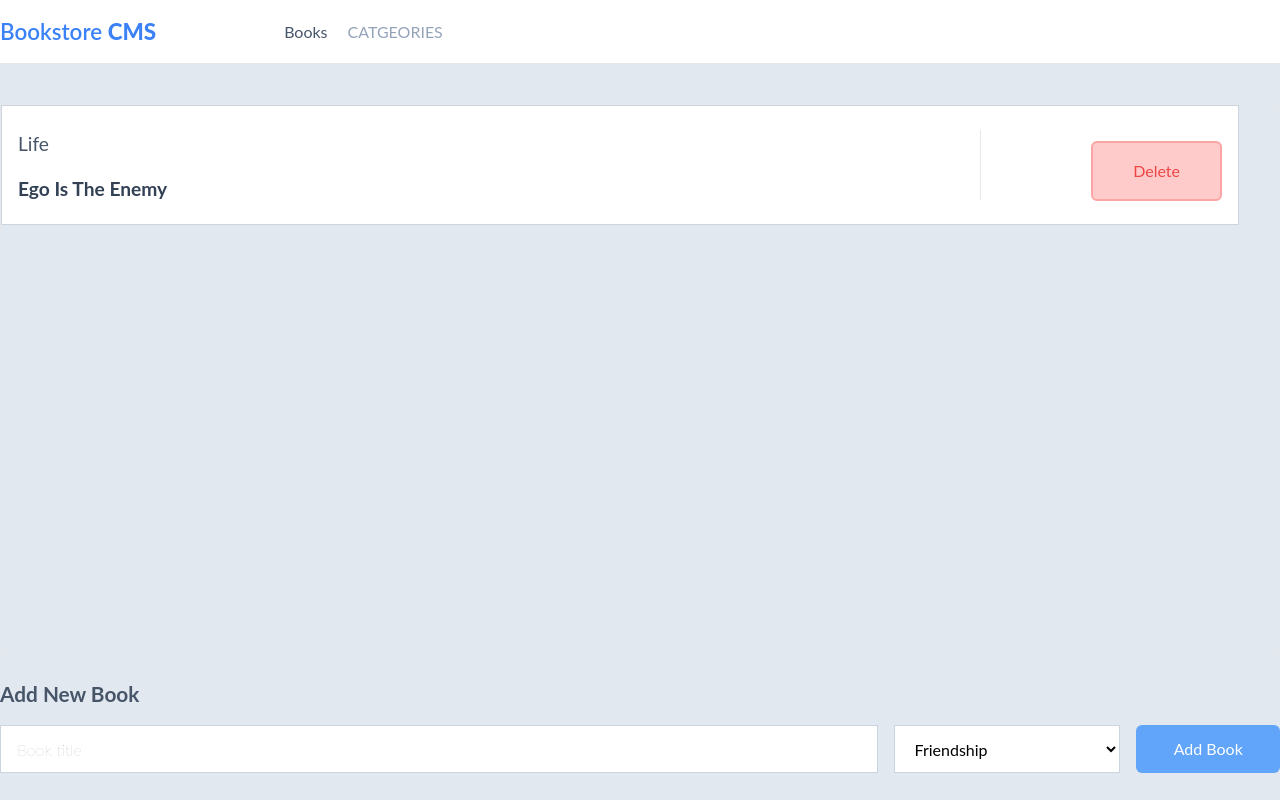
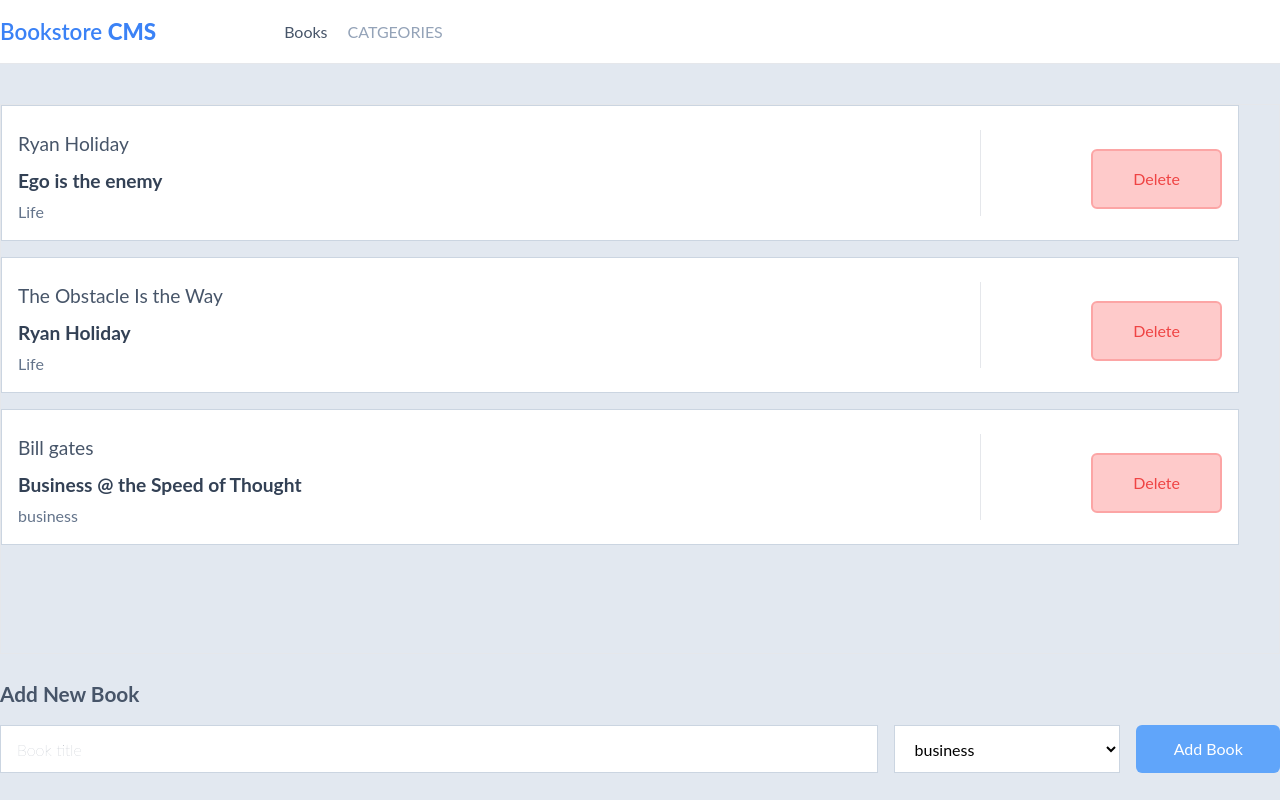
Before and after one commit to DjibrilM/book-store, a React (Create React App) app: page / in a window 1280 px wide. Built offline with nearby package versions, Linux system fonts and the light colour scheme.

Commit message:
add props to book component

```diff
--- a/src/App.jsx
+++ b/src/App.jsx
@@ -4,6 +4,7 @@ import { Routes, Route } from 'react-router';
 import Header from './components/Header';
 import React from 'react';
 import Books from './screens/Books';
+import Category from './components/Category';
 
 
 function App() {
@@ -12,6 +13,7 @@ function App() {
       <Header />
       <Routes>
         <Route element={<Books />} path='/' />
+        <Route path='categories' element={<Category />} />
       </Routes>
     </main>
   );
--- a/src/components/Book.jsx
+++ b/src/components/Book.jsx
@@ -1,11 +1,12 @@
 import React from 'react'
 
-const Book = () => {
+const Book = ({ title, author, category }) => {
     return (
-        <li className='w-full bg-white h-[calc(100vh-200px)] max-h-[7.5rem] border border-slate-300 flex px-4 py-6'>
+        <li className='w-full bg-white  max-h-[8.5rem] border border-slate-300 flex px-4 py-6'>
             <div className=" basis-4/5 h-full border-r">
-                <h3 className=' text-[1.2rem] text-slate-600'>Life</h3>
-                <h2 className='mt-4 text-[1.2rem] font-bold text-slate-700'>Ego Is The Enemy</h2>
+                <h3 className=' text-[1.2rem] text-slate-600'>{author}</h3>
+                <h2 className='mt-2 text-[1.2rem] font-bold text-slate-700'>{title}</h2>
+                <p className='mt-1 pb-4 text-slate-500'>{category}</p>
             </div>
 
             <div className="flex items-center w-1/5 h-full  justify-end   pl-7">
--- /dev/null
+++ b/src/components/Category.jsx
@@ -0,0 +1,9 @@
+import React from 'react'
+
+const Category = () => {
+    return (
+        <div className='text-center mt-20'><h2>Currently Empty 😓</h2></div>
+    )
+}
+
+export default Category
--- a/src/components/Form.jsx
+++ b/src/components/Form.jsx
@@ -11,6 +11,7 @@ const Form = () => {
                     <option value="life">Life</option>
                     <option value="love">Love</option>
                     <option selected value="friendship">Friendship</option>
+                    <option selected value="friendship">business</option>
                 </select>
 
                 <button className='h-full p-3 text-white rounded-md active:bg-blue-500 bg-blue-400 w-[200px]'>Add Book</button>
--- a/src/components/Header.jsx
+++ b/src/components/Header.jsx
@@ -19,7 +19,7 @@ const Header = () => {
 
                         <NavLink className={({ isActive, isPending }) =>
                             isPending ? "pending" : isActive ? " text-slate-600  duration-100" : "text-slate-400 duration-100"
-                        } to={"/categories"} >
+                        } to={"categories"} >
                             <li>CATGEORIES</li>
                         </NavLink>
                     </ul>
--- a/src/screens/Books.jsx
+++ b/src/screens/Books.jsx
@@ -2,11 +2,31 @@ import React from 'react'
 import Book from '../components/Book';
 import Form from '../components/Form';
 
+
+const books = [
+    {
+        title: "Ego is the enemy",
+        author: "Ryan Holiday",
+        category: "Life"
+    },
+    {
+        title: "Ryan Holiday",
+        author: "The Obstacle Is the Way",
+        category: "Life",
+    },
+    {
+
+        title: "Business @ the Speed of Thought",
+        author: "Bill gates",
+        category: "business",
+    }
+]
+
 const Books = () => {
     return (
         <>
-            <ul className='max-w-[1300px] pr-10 h-[calc(100vh-250px)] books-container flex flex-col gap-4  overflow-auto  border m-auto mt-10'>
-                <Book />
+            <ul className='max-w-[1300px]  pr-10 h-[calc(100vh-250px)] books-container flex flex-col gap-4  overflow-auto  border m-auto mt-10'>
+                {books.map((book, index) => <Book category={book.category} author={book.author} title={book.title} key={index} />)}
             </ul>
             <Form />
         </>
```
Also changed, not shown: .eslintrc.js.
